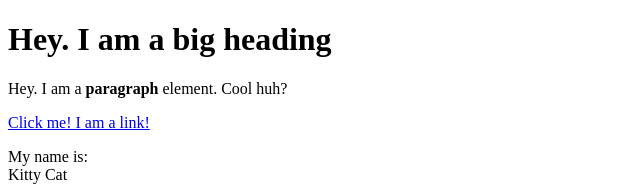
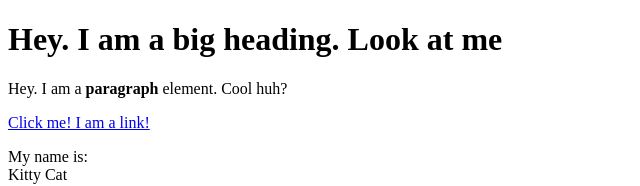
Before and after one commit to mglorenzetti/magrilo-projects, a plain HTML site: page test.html in a window 1280 px wide. Shown: the top 186 px of the page, without its empty margins (0-640 px from the left). Drawn offline with Linux system fonts and the light colour scheme.

Commit message:
Update test.html

```diff
--- a/test.html
+++ b/test.html
@@ -5,7 +5,7 @@
 </head>
 <body>
 
-<h1>Hey. I am a big heading</h1>
+<h1>Hey. I am a big heading. Look at me</h1>
 <p>Hey. I am a <b>paragraph</b> element. Cool huh?</p>
 <a href="https://google.com" target="_blank" title="Let's go to Google">Click me! I am a link!</a>
 <p>My name is: <br>
```
